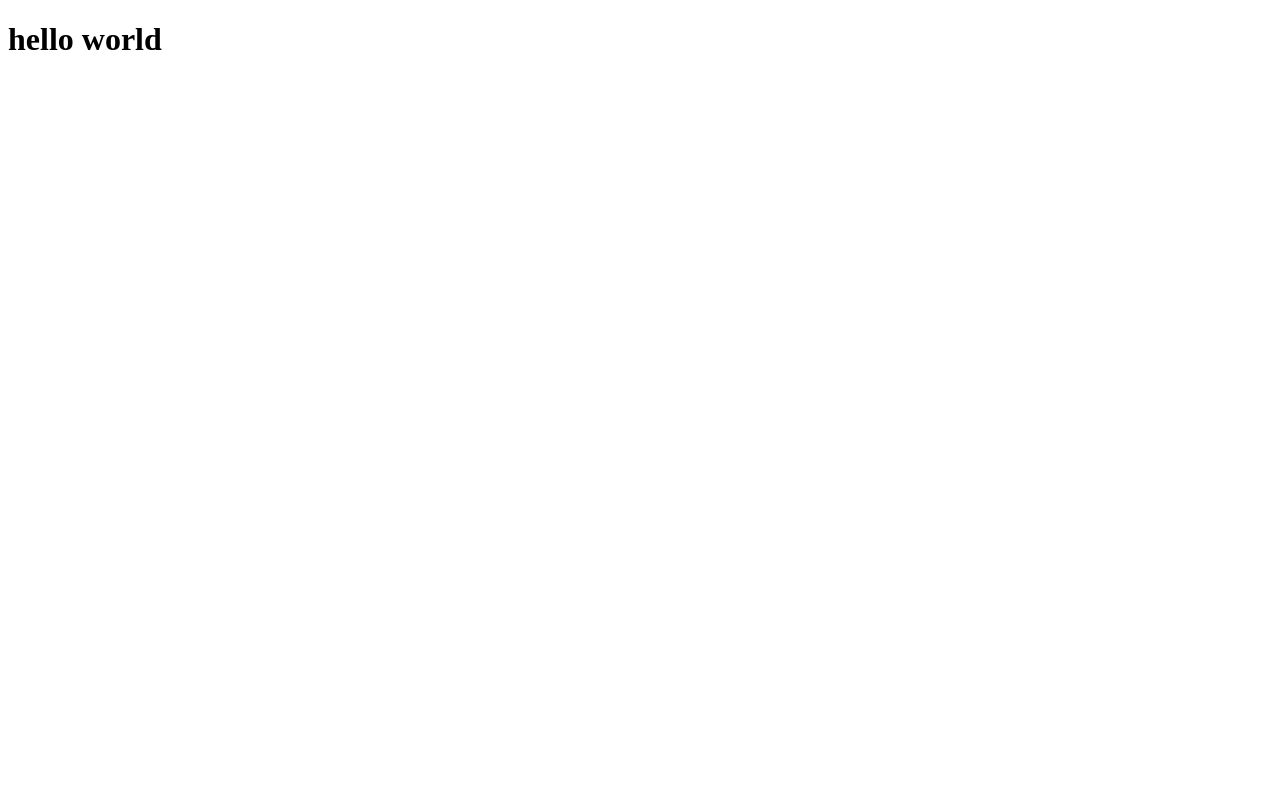
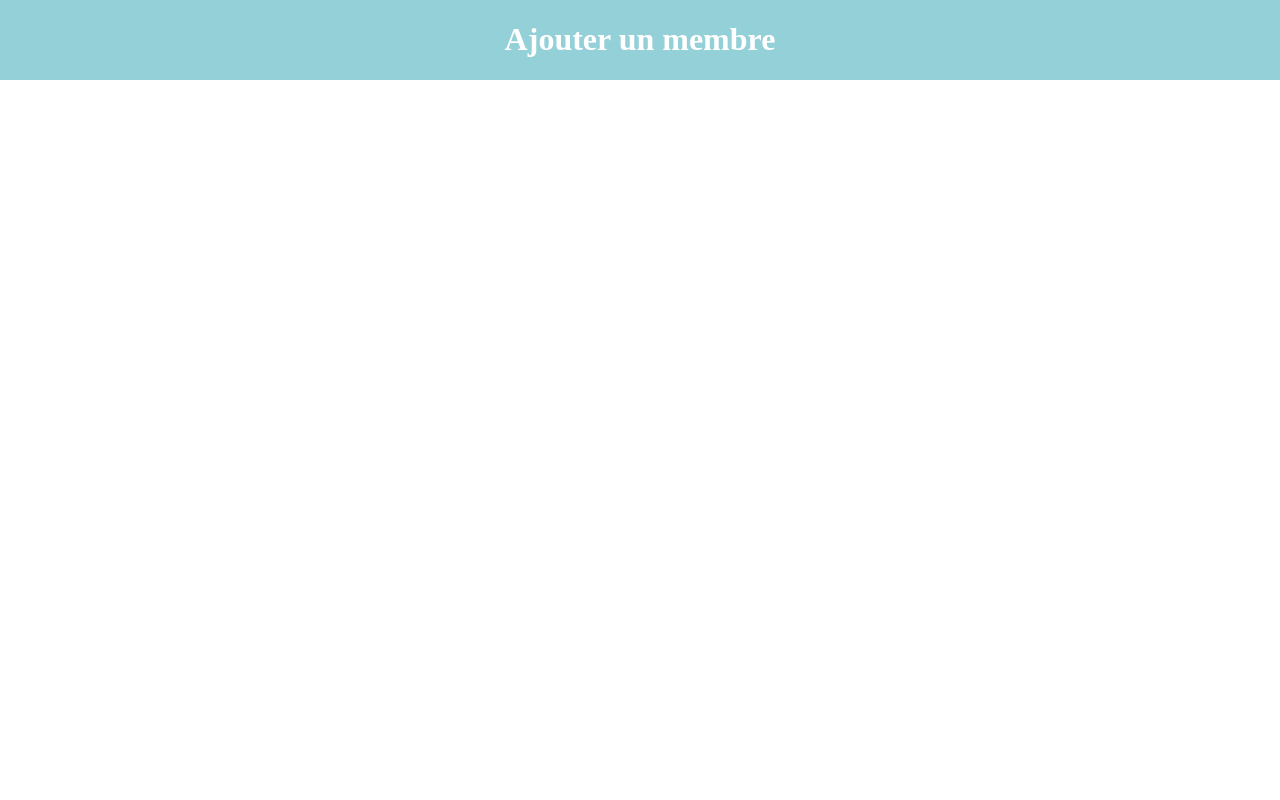
Before and after one commit to PotLud2032796/EnderCalendar, a PHP site: page / in a window 1280 px wide. Before the commit the page is almost empty. Run offline with PHP 8.4, Linux system fonts and the light colour scheme.

Commit message:
Debut de mise en page 0.02

```diff
--- a/index.php
+++ b/index.php
@@ -8,7 +8,9 @@
     </head>
 
     <body>
-        <h1>hello world</h1>
+        <div id="header">
+            <h1>Ajouter un membre</h1>
+        </div>
     </body>
 
 </html>
--- /dev/null
+++ b/info.txt
@@ -0,0 +1 @@
+https://cours.ebsi.umontreal.ca/sci6306/co/bdweb_scenario_enregistrement.html
--- a/style.css
+++ b/style.css
@@ -0,0 +1,21 @@
+html{
+    height:100vh;
+    width:100vw;
+}
+
+body{
+    margin:0px;
+}
+
+#header{
+    display:flex;
+    margin:0px;
+    height: 20%;
+    background-color:rgb(148, 208, 216);
+    color:white;
+    justify-content:center;
+}
+
+h1{
+    font: size 60px;
+}
```
